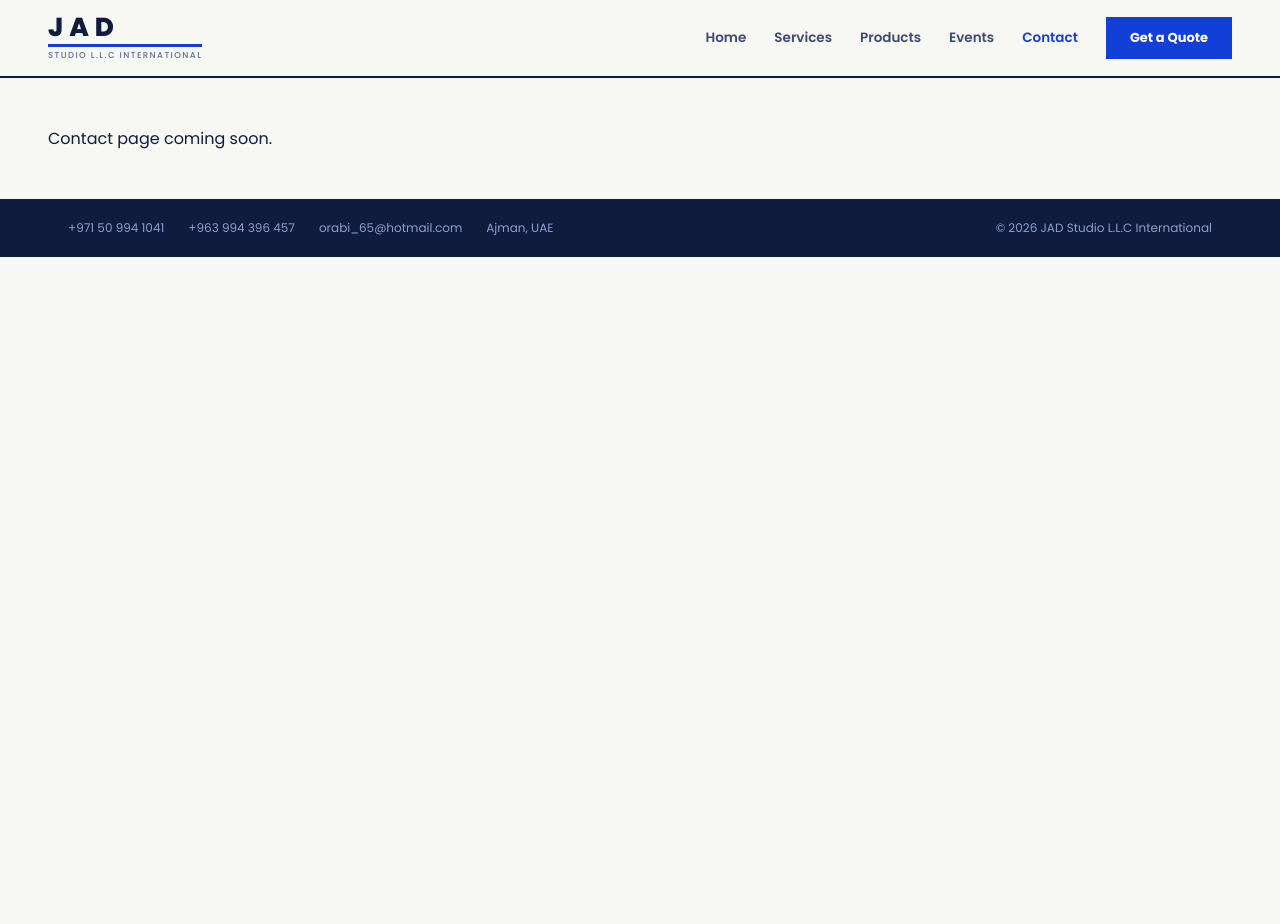
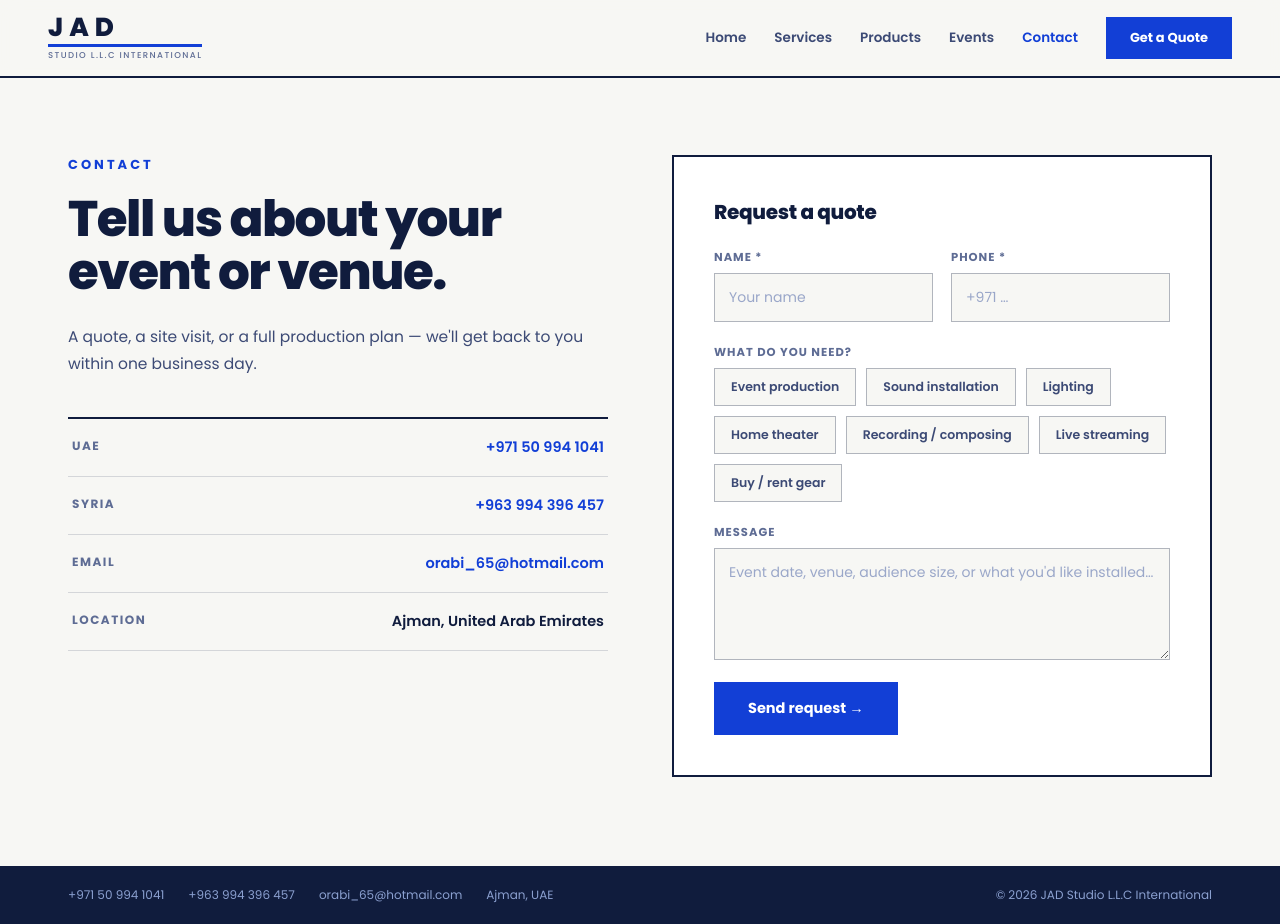
Before and after one commit to MahmoodMI1/jad_studio_landing, a React (Vite) app: page /contact in a window 1280 px wide. Before the commit the page ends 800 px from the top, so only its background shows below. Built offline with nearby package versions, Linux system fonts and the light colour scheme.

Commit message:
feat: implement contact page with form

```diff
--- a/src/pages/Contact.jsx
+++ b/src/pages/Contact.jsx
@@ -1,5 +1,296 @@
+import { useState } from 'react'
+
+const TOPICS = [
+  'Event production',
+  'Sound installation',
+  'Lighting',
+  'Home theater',
+  'Recording / composing',
+  'Live streaming',
+  'Buy / rent gear',
+]
+
+const sectionStyle = {
+  maxWidth: 'var(--content-max-width)',
+  margin: '0 auto',
+  padding: 'clamp(40px,6vw,80px) clamp(20px,4vw,48px) clamp(48px,7vw,96px)',
+  display: 'grid',
+  gridTemplateColumns: 'repeat(auto-fit,minmax(min(100%,340px),1fr))',
+  gap: 'clamp(36px,5vw,72px)',
+  alignItems: 'start',
+}
+
+const eyebrowStyle = {
+  fontSize: 13,
+  fontWeight: 700,
+  letterSpacing: 3,
+  color: 'var(--color-blue)',
+  marginBottom: 18,
+}
+
+const titleStyle = {
+  margin: '0 0 24px',
+  fontSize: 'clamp(32px,5vw,50px)',
+  fontWeight: 800,
+  lineHeight: 1.06,
+  letterSpacing: '-1.5px',
+  textWrap: 'balance',
+}
+
+const introStyle = { margin: '0 0 40px', fontSize: 15.5, lineHeight: 1.75, color: 'var(--color-text-muted)' }
+
+const infoListStyle = { display: 'flex', flexDirection: 'column', gap: 0, borderTop: '2px solid var(--color-navy)' }
+
+const infoRowStyle = {
+  display: 'flex',
+  justifyContent: 'space-between',
+  gap: 20,
+  padding: '18px 4px',
+  borderBottom: '1px solid rgba(16,28,61,.15)',
+}
+
+const infoLabelStyle = { fontSize: 12, fontWeight: 700, letterSpacing: 1.5, color: 'var(--color-text-muted-2)' }
+
+const infoValueStyle = { fontSize: 14.5, fontWeight: 600 }
+
+const formCardStyle = { border: '2px solid var(--color-navy)', background: '#fff', padding: 'clamp(22px,4vw,40px)' }
+
+const successWrapStyle = { display: 'flex', flexDirection: 'column', gap: 16, alignItems: 'flex-start', padding: '24px 0' }
+
+const checkIconStyle = {
+  width: 52,
+  height: 52,
+  background: 'var(--color-blue)',
+  color: '#fff',
+  display: 'flex',
+  alignItems: 'center',
+  justifyContent: 'center',
+  fontSize: 24,
+  fontWeight: 800,
+}
+
+const successTitleStyle = { fontSize: 24, fontWeight: 800, letterSpacing: '-.5px' }
+
+const successTextStyle = { fontSize: 14.5, lineHeight: 1.7, color: 'var(--color-text-muted)' }
+
+const successLinkStyle = { fontWeight: 700 }
+
+const resetButtonStyle = {
+  marginTop: 8,
+  padding: '12px 24px',
+  background: 'none',
+  border: '2px solid var(--color-navy)',
+  color: 'var(--color-navy)',
+  fontFamily: "'Poppins',sans-serif",
+  fontSize: 13,
+  fontWeight: 600,
+  cursor: 'pointer',
+}
+
+const formInnerStyle = { display: 'flex', flexDirection: 'column', gap: 22 }
+
+const formHeadingStyle = { fontSize: 20, fontWeight: 800, letterSpacing: '-.3px' }
+
+const fieldsRowStyle = {
+  display: 'grid',
+  gridTemplateColumns: 'repeat(auto-fit,minmax(min(100%,180px),1fr))',
+  gap: 18,
+}
+
+const fieldWrapStyle = { display: 'flex', flexDirection: 'column', gap: 7 }
+
+const labelStyle = { fontSize: 11.5, fontWeight: 700, letterSpacing: 1, color: 'var(--color-text-muted-2)' }
+
+const inputStyle = {
+  padding: '13px 14px',
+  border: '1.5px solid rgba(16,28,61,.3)',
+  background: 'var(--color-bg)',
+  fontFamily: "'Poppins',sans-serif",
+  fontSize: 14,
+  color: 'var(--color-navy)',
+  outline: 'none',
+}
+
+const textareaStyle = { ...inputStyle, resize: 'vertical' }
+
+const topicsWrapStyle = { display: 'flex', flexWrap: 'wrap', gap: 10 }
+
+const chipBaseStyle = {
+  padding: '9px 16px',
+  fontFamily: "'Poppins',sans-serif",
+  fontSize: 12.5,
+  fontWeight: 600,
+  cursor: 'pointer',
+}
+
+const chipOnStyle = { ...chipBaseStyle, background: 'var(--color-navy)', color: '#fff', border: '1.5px solid var(--color-navy)' }
+
+const chipOffStyle = {
+  ...chipBaseStyle,
+  background: 'var(--color-bg)',
+  color: 'var(--color-text-muted)',
+  border: '1.5px solid rgba(16,28,61,.3)',
+}
+
+const errorTextStyle = { fontSize: 13, fontWeight: 600, color: 'var(--color-error)' }
+
+const submitButtonStyle = {
+  padding: '16px 34px',
+  background: 'var(--color-blue)',
+  color: '#fff',
+  border: 'none',
+  fontFamily: "'Poppins',sans-serif",
+  fontSize: 14.5,
+  fontWeight: 700,
+  cursor: 'pointer',
+  width: 'fit-content',
+}
+
 function Contact() {
-  return <div style={{ padding: 48 }}>Contact page coming soon.</div>
+  const [name, setName] = useState('')
+  const [phone, setPhone] = useState('')
+  const [message, setMessage] = useState('')
+  const [selected, setSelected] = useState([])
+  const [sent, setSent] = useState(false)
+  const [error, setError] = useState(false)
+
+  const toggleTopic = (topic) => {
+    setSelected((prev) => (prev.includes(topic) ? prev.filter((item) => item !== topic) : [...prev, topic]))
+  }
+
+  const handleSubmit = () => {
+    if (!name.trim() || !phone.trim()) {
+      setError(true)
+      return
+    }
+    setError(false)
+    setSent(true)
+  }
+
+  const handleReset = () => {
+    setSent(false)
+    setName('')
+    setPhone('')
+    setMessage('')
+    setSelected([])
+  }
+
+  return (
+    <div style={sectionStyle}>
+      <div>
+        <div style={eyebrowStyle}>CONTACT</div>
+        <h1 style={titleStyle}>Tell us about your event or venue.</h1>
+        <p style={introStyle}>
+          A quote, a site visit, or a full production plan — we'll get back to you within one business day.
+        </p>
+        <div style={infoListStyle}>
+          <div style={infoRowStyle}>
+            <span style={infoLabelStyle}>UAE</span>
+            <a href="tel:+971509941041" style={infoValueStyle}>
+              +971 50 994 1041
+            </a>
+          </div>
+          <div style={infoRowStyle}>
+            <span style={infoLabelStyle}>SYRIA</span>
+            <a href="tel:+963994396457" style={infoValueStyle}>
+              +963 994 396 457
+            </a>
+          </div>
+          <div style={infoRowStyle}>
+            <span style={infoLabelStyle}>EMAIL</span>
+            <a href="mailto:orabi_65@hotmail.com" style={infoValueStyle}>
+              orabi_65@hotmail.com
+            </a>
+          </div>
+          <div style={infoRowStyle}>
+            <span style={infoLabelStyle}>LOCATION</span>
+            <span style={infoValueStyle}>Ajman, United Arab Emirates</span>
+          </div>
+        </div>
+      </div>
+
+      <div style={formCardStyle}>
+        {sent ? (
+          <div style={successWrapStyle}>
+            <div style={checkIconStyle}>✓</div>
+            <div style={successTitleStyle}>Request received.</div>
+            <div style={successTextStyle}>
+              Thank you — we'll get back to you within one business day. For urgent bookings, call{' '}
+              <a href="tel:+971509941041" style={successLinkStyle}>
+                +971 50 994 1041
+              </a>
+              .
+            </div>
+            <button type="button" onClick={handleReset} style={resetButtonStyle}>
+              Send another request
+            </button>
+          </div>
+        ) : (
+          <div style={formInnerStyle}>
+            <div style={formHeadingStyle}>Request a quote</div>
+            <div style={fieldsRowStyle}>
+              <div style={fieldWrapStyle}>
+                <label style={labelStyle}>NAME *</label>
+                <input
+                  value={name}
+                  onChange={(event) => {
+                    setName(event.target.value)
+                    setError(false)
+                  }}
+                  placeholder="Your name"
+                  style={inputStyle}
+                />
+              </div>
+              <div style={fieldWrapStyle}>
+                <label style={labelStyle}>PHONE *</label>
+                <input
+                  value={phone}
+                  onChange={(event) => {
+                    setPhone(event.target.value)
+                    setError(false)
+                  }}
+                  placeholder="+971 …"
+                  style={inputStyle}
+                />
+              </div>
+            </div>
+            <div style={fieldWrapStyle}>
+              <label style={labelStyle}>WHAT DO YOU NEED?</label>
+              <div style={topicsWrapStyle}>
+                {TOPICS.map((topic) => {
+                  const on = selected.includes(topic)
+                  return (
+                    <button
+                      key={topic}
+                      type="button"
+                      onClick={() => toggleTopic(topic)}
+                      style={on ? chipOnStyle : chipOffStyle}
+                    >
+                      {topic}
+                    </button>
+                  )
+                })}
+              </div>
+            </div>
+            <div style={fieldWrapStyle}>
+              <label style={labelStyle}>MESSAGE</label>
+              <textarea
+                value={message}
+                onChange={(event) => setMessage(event.target.value)}
+                rows={4}
+                placeholder="Event date, venue, audience size, or what you'd like installed…"
+                style={textareaStyle}
+              />
+            </div>
+            {error && <div style={errorTextStyle}>Please fill in your name and phone number.</div>}
+            <button type="button" onClick={handleSubmit} style={submitButtonStyle}>
+              Send request →
+            </button>
+          </div>
+        )}
+      </div>
+    </div>
+  )
 }
 
 export default Contact
```
